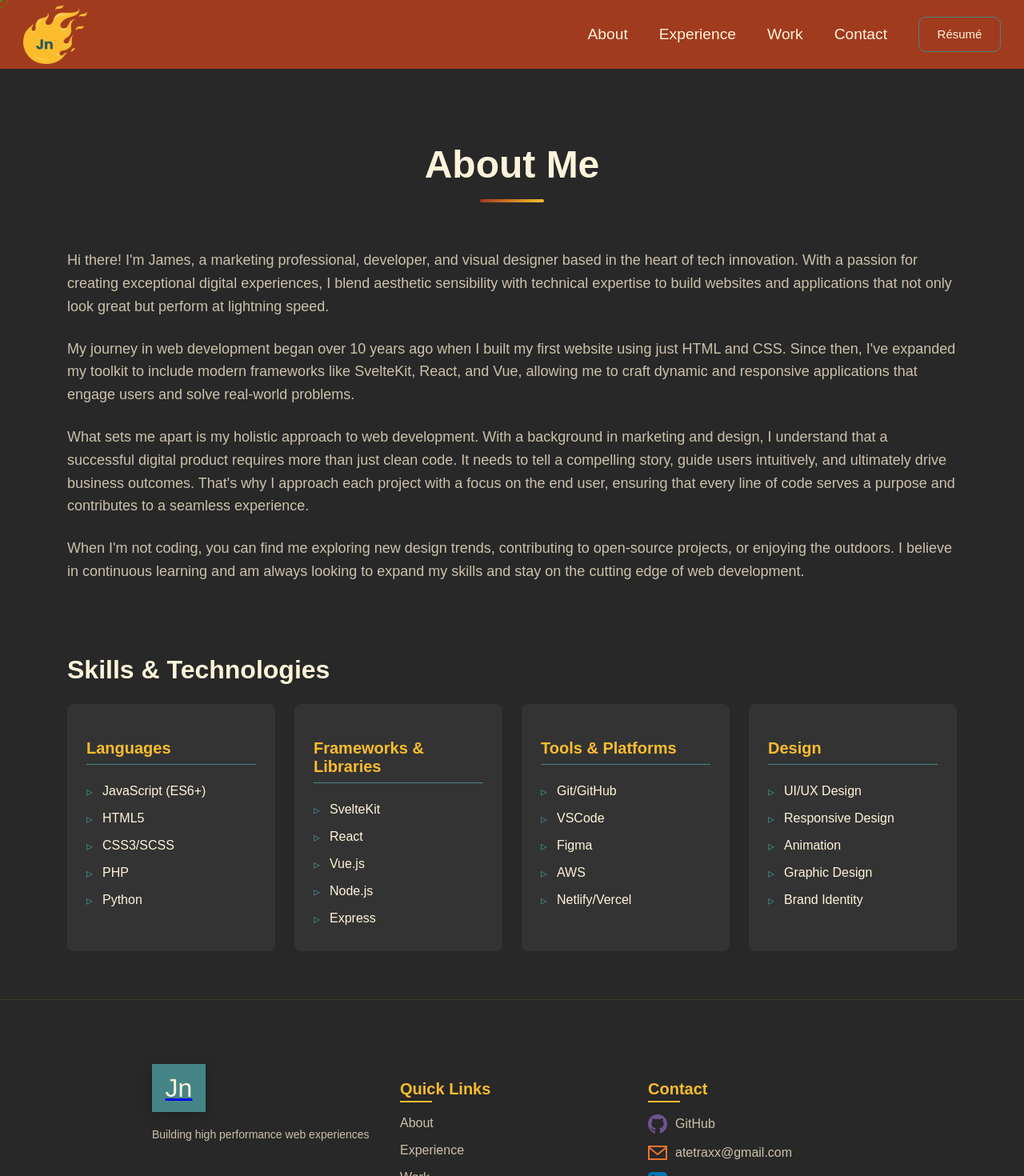
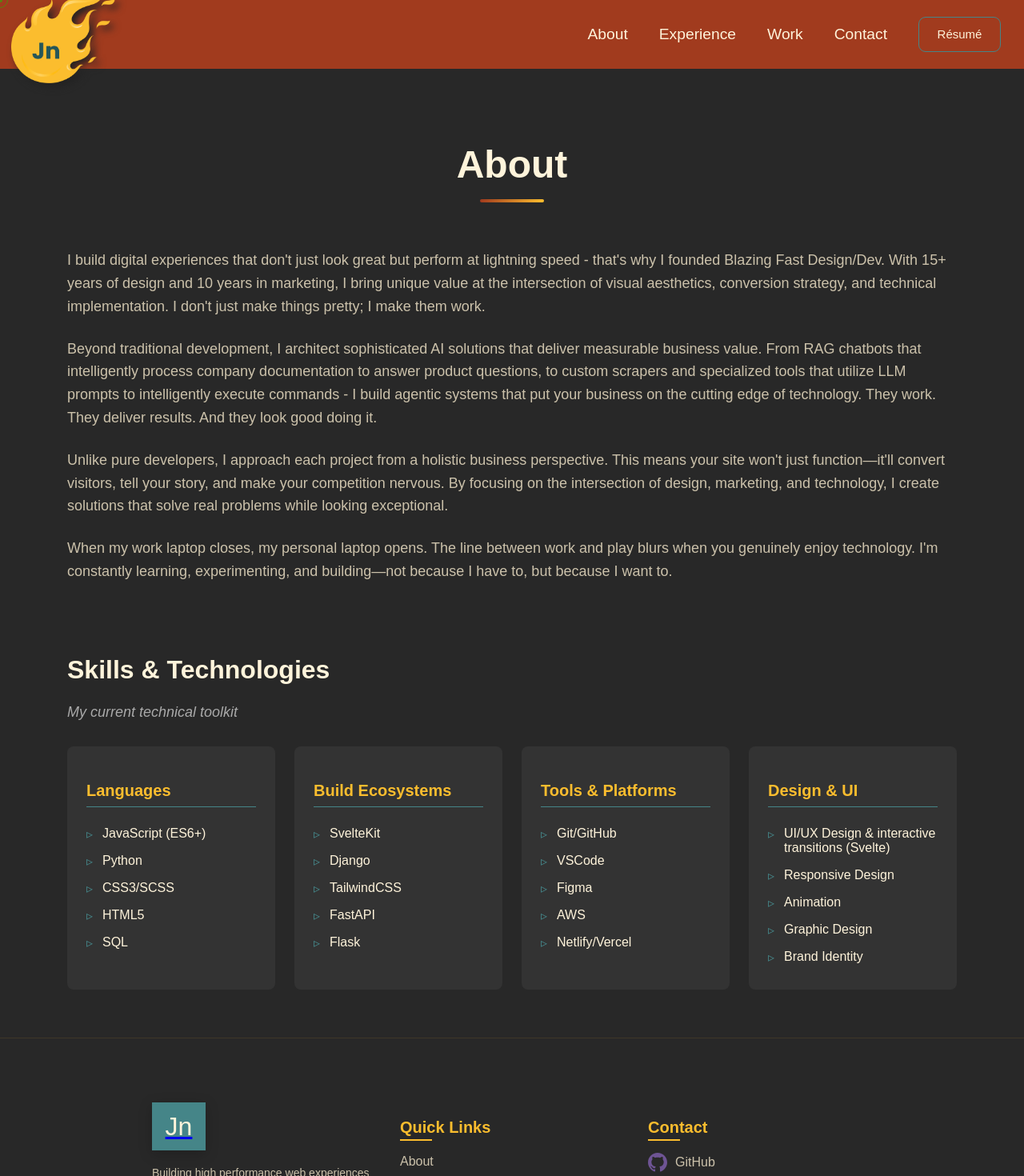
Before and after one commit to JamesN-dev/blazing-fast-portfolio, a SvelteKit app: page /about in a window 1280 px wide. Shown: the top 1470 px of the page at 80% size. Built offline with nearby package versions, Linux system fonts and the light colour scheme.

Commit message:
[feat] - Added glow effect to cta-buttons in hero.

```diff
--- a/src/app.html
+++ b/src/app.html
@@ -4,6 +4,7 @@
 		<meta charset="utf-8" />
 		<link rel="icon" href="%sveltekit.assets%/favicon.png" />
 		<meta name="viewport" content="width=device-width, initial-scale=1" />
+		<title>James Niemerg | Blazing Fast Design/Dev</title>
 		%sveltekit.head%
 	</head>
 	<body data-sveltekit-preload-data="hover">
--- a/src/lib/components/Nav.svelte
+++ b/src/lib/components/Nav.svelte
@@ -42,7 +42,7 @@
     <img
       src="/images/fireball-logo.png"
       alt="blazingfast.app fireball logo"
-      width="80"
+      width="130"
       height="auto"
     />
   </a>
@@ -86,19 +86,17 @@
     transition: background-color 0.3s ease, box-shadow 0.3s ease;
   }
 
-  .scrolled {
-    background-color: rgba(161, 59, 30, 0.95);
-    box-shadow: 0 4px 6px rgba(0, 0, 0, 0.1);
-  }
 
   /* Logo styling */
   .header-logo {
     display: flex;
     justify-content: center;
     align-items: center;
-    width: 80px;
-    height: 60px;
+    width: 100px;
+    height: 100px;
     z-index: 100;
+    -webkit-filter: drop-shadow(5px 5px 5px #222);
+    filter: drop-shadow(5px 5px 5px #222);
   }
 
   /* Container for the navigation links */
--- a/src/routes/+page.svelte
+++ b/src/routes/+page.svelte
@@ -387,13 +387,12 @@
     font-style: normal;
     font-weight: 400;
     font-size: 80px;
-    line-height: 1.15;
+    line-height: 1.25;
     margin: 0;
-    background: linear-gradient(135deg, #FFFFFF 0%, #FBBD2E 50%, #FF7A30 100%);
+    background: linear-gradient(135deg, #FBBD2E 0%, #EA732F 40%, #CD241E 100%);
     -webkit-background-clip: text;
     -webkit-text-fill-color: transparent;
     background-clip: text;
-    text-fill-color: transparent;
   }
 
   .tagline {
@@ -402,13 +401,12 @@
     font-style: normal;
     font-weight: 400;
     font-size: 80px;
-    line-height: 1.15;
+    line-height: 1.25;
     margin: 0 0 8px 0;
-    background: linear-gradient(135deg, #FF7A30 0%, #EA732F 60%, #CD241E 100%);
+    background: linear-gradient(135deg, #FF7A30 0%, #EA4A2C 50%, #CD241E 100%);
     -webkit-background-clip: text;
     -webkit-text-fill-color: transparent;
     background-clip: text;
-    text-fill-color: transparent;
   }
 
   .typed-text {
@@ -426,13 +424,14 @@
 
   .description {
     font-size: var(--p);
-    font-family: 'Nunito Sans', sans-serif;
+    font-family: 'Inter', sans-serif;
     color: #FFF4DB;
     line-height: 1.6;
     margin-bottom: 36px;
     max-width: 764px;
   }
 
+  /* CTA Buttons */
   .cta-buttons {
     display: flex;
     gap: 24px;
@@ -454,8 +453,8 @@
     font-weight: 500;
     flex: 1;
     max-width: 370px;
-    overflow: hidden;
     transition: transform 0.3s ease, box-shadow 0.3s ease;
+    isolation: isolate; /* Create new stacking context */
   }
 
   .button-primary {
@@ -472,37 +471,54 @@
 
   .button-primary:hover, .button-secondary:hover {
     transform: translateY(-5px);
-    box-shadow: 0 10px 20px rgba(0, 0, 0, 0.2);
+    position: relative;
+    z-index: 10;
+    overflow: hidden; /* This will clip the glow */
   }
 
-  .button-glow {
-    position: absolute;
-    top: -50%;
-    left: -50%;
-    width: 200%;
-    height: 200%;
-    background: radial-gradient(circle, rgba(255, 255, 255, 0.3) 0%, transparent 70%);
-    opacity: 0;
-    transition: opacity 0.5s ease;
-    pointer-events: none;
-    mix-blend-mode: overlay;
+  .button-primary:hover {
+    background: #8B2F18; /* Darker version of #A13B1E */
   }
 
-  .button-primary:hover .button-glow, .button-secondary:hover .button-glow {
-    opacity: 1;
-    animation: glow-rotation 3s infinite linear;
+  .button-secondary:hover {
+    background: #3A6B6E; /* Darker version of #458588 */
+  }
+
+  .button-primary:hover::before, .button-secondary:hover::before {
+    content: "";
+    position: absolute;
+    top: 50%;
+    left: 50%;
+    transform: translateX(-50%) translateY(-50%);
+    width: 150%;
+    height: 150%;
+    z-index: -1;
+    filter: blur(20px);
+    background: linear-gradient(
+      45deg,
+      #EA732F,
+      #FBBD2E,
+      #CD241E,
+      #458588,
+      #EA732F
+    );
+    background-size: 300% 300%;
+    animation: glow-rotation 2s linear infinite;
+    border-radius: 12px;
+    opacity: 0.8;
   }
 
   @keyframes glow-rotation {
     0% {
-      transform: rotate(0deg);
+      background-position: 0% 50%;
+    }
+    50% {
+      background-position: 100% 50%;
     }
     100% {
-      transform: rotate(360deg);
+      background-position: 0% 50%;
     }
-  }
-
-  /* Scroll indicator */
+  }  /* Scroll indicator */
   .scroll-indicator {
     position: absolute;
     bottom: 40px;
--- a/src/routes/about/+page.svelte
+++ b/src/routes/about/+page.svelte
@@ -15,51 +15,52 @@
 <div class="about-container">
   {#if visible}
     <div class="about-header" transition:fade={{ duration: 500 }}>
-      <h1>About Me</h1>
+      <h1>About</h1>
       <div class="underline"></div>
     </div>
 
     <div class="about-content">
       <div class="about-text" transition:fly={{ duration: 600, y: 20 }}>
       <p>
-          Hi there! I'm James, a marketing professional, developer, and visual designer based in the heart of tech innovation. With a passion for creating exceptional digital experiences, I blend aesthetic sensibility with technical expertise to build websites and applications that not only look great but perform at lightning speed.
+        I build digital experiences that don't just look great but perform at lightning speed - that's why I founded Blazing Fast Design/Dev. With 15+ years of design and 10 years in marketing, I bring unique value at the intersection of visual aesthetics, conversion strategy, and technical implementation. I don't just make things pretty; I make them work.
       </p>
 
       <p>
-          My journey in web development began over 10 years ago when I built my first website using just HTML and CSS. Since then, I've expanded my toolkit to include modern frameworks like SvelteKit, React, and Vue, allowing me to craft dynamic and responsive applications that engage users and solve real-world problems.
+        Beyond traditional development, I architect sophisticated AI solutions that deliver measurable business value. From RAG chatbots that intelligently process company documentation to answer product questions, to custom scrapers and specialized tools that utilize LLM prompts to intelligently execute commands - I build agentic systems that put your business on the cutting edge of technology. They work. They deliver results. And they look good doing it.
       </p>
 
       <p>
-          What sets me apart is my holistic approach to web development. With a background in marketing and design, I understand that a successful digital product requires more than just clean code. It needs to tell a compelling story, guide users intuitively, and ultimately drive business outcomes. That's why I approach each project with a focus on the end user, ensuring that every line of code serves a purpose and contributes to a seamless experience.
+        Unlike pure developers, I approach each project from a holistic business perspective. This means your site won't just function—it'll convert visitors, tell your story, and make your competition nervous. By focusing on the intersection of design, marketing, and technology, I create solutions that solve real problems while looking exceptional.
       </p>
 
       <p>
-          When I'm not coding, you can find me exploring new design trends, contributing to open-source projects, or enjoying the outdoors. I believe in continuous learning and am always looking to expand my skills and stay on the cutting edge of web development.
+        When my work laptop closes, my personal laptop opens. The line between work and play blurs when you genuinely enjoy technology. I'm constantly learning, experimenting, and building—not because I have to, but because I want to.
       </p>
       </div>
 
       <div class="about-skills" transition:fly={{ delay: 300, duration: 600, y: 20 }}>
         <h2>Skills & Technologies</h2>
+        <p class="section-tagline">My current technical toolkit</p>
         <div class="skills-grid">
           <div class="skill-category">
             <h3>Languages</h3>
             <ul>
               <li>JavaScript (ES6+)</li>
+              <li>Python</li>
+              <li>CSS3/SCSS</li>
               <li>HTML5</li>
-              <li>CSS3/SCSS</li>
-              <li>PHP</li>
-              <li>Python</li>
+              <li>SQL</li>
             </ul>
           </div>
 
           <div class="skill-category">
-            <h3>Frameworks & Libraries</h3>
+            <h3>Build Ecosystems</h3>
             <ul>
               <li>SvelteKit</li>
-              <li>React</li>
-              <li>Vue.js</li>
-              <li>Node.js</li>
-              <li>Express</li>
+              <li>Django</li>
+              <li>TailwindCSS</li>
+              <li>FastAPI</li>
+              <li>Flask</li>
             </ul>
           </div>
 
@@ -75,9 +76,9 @@
           </div>
 
           <div class="skill-category">
-            <h3>Design</h3>
+            <h3>Design & UI</h3>
             <ul>
-              <li>UI/UX Design</li>
+              <li>UI/UX Design & interactive transitions (Svelte)</li>
               <li>Responsive Design</li>
               <li>Animation</li>
               <li>Graphic Design</li>
@@ -191,6 +192,13 @@
     }
   }
 
+  .section-tagline {
+    font-size: 18px;
+    color: #AAA;
+    margin-bottom: 32px;
+    font-style: italic;
+  }
+
   @media (max-width: 768px) {
     .about-container {
       margin: 20px auto;
```
Lines whose indentation alone changed are shown as unchanged.
